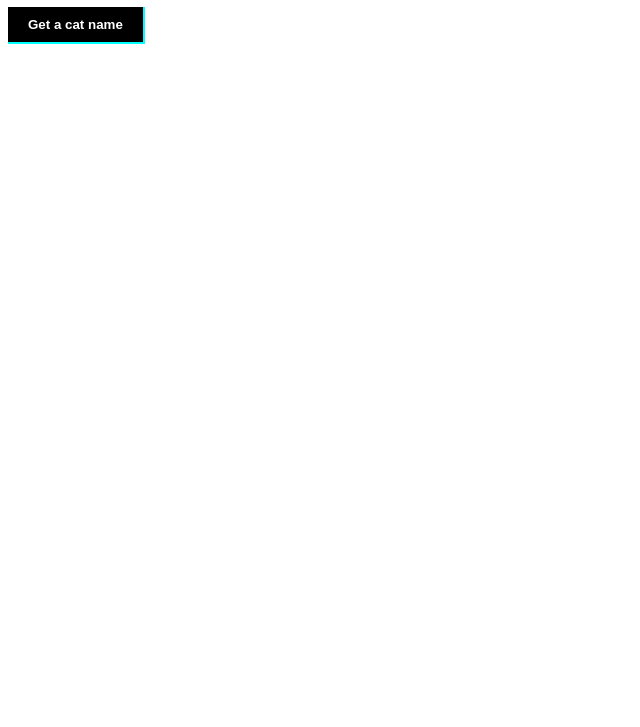
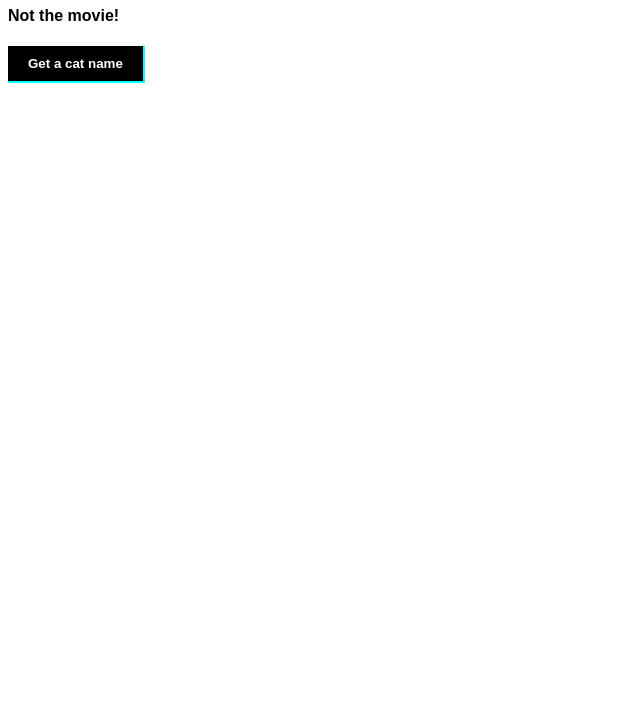
Before and after one commit to brajgon1/deployment-demo-326, a website: page public/index.html in a window 1280 px wide. Shown: the part 73-800 px from the top of the page, without its empty margins (0-640 px from the left). Drawn offline with Linux system fonts and the light colour scheme.

Commit message:
added html

```diff
--- a/public/index.html
+++ b/public/index.html
@@ -10,6 +10,7 @@
 <body>
     <header>
         <h1>Cats! Cats! Cats!</h1>
+        <h4>Not the movie!</h4>
     </header>
 
     <button>Get a cat name</button>
```
